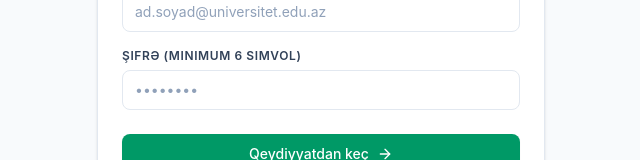
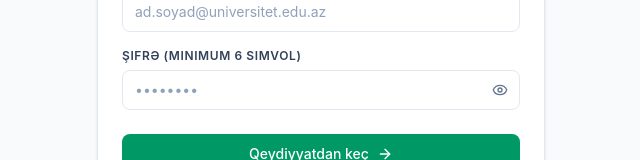
Before and after one commit to etikhacker/intern.az, a Next.js app: page /register in a window 1280 px wide. Shown: the part 471-631 px from the top of the page, without its empty margins (319-959 px from the left). Built offline with nearby package versions, Linux system fonts and the light colour scheme; no server answers.

Commit message:
feat: add password visibility toggles

```diff
--- a/app/(auth)/login/page.tsx
+++ b/app/(auth)/login/page.tsx
@@ -10,7 +10,7 @@ import { Input } from '@/components/ui/input';
 import { Label } from '@/components/ui/label';
 import { Card, CardHeader, CardTitle, CardDescription, CardContent, CardFooter } from '@/components/ui/card';
 import { Alert, AlertDescription } from '@/components/ui/alert';
-import { GraduationCap, ArrowRight, Loader2 } from 'lucide-react';
+import { GraduationCap, ArrowRight, Loader2, Eye, EyeOff } from 'lucide-react';
 
 function LoginForm() {
   const router = useRouter();
@@ -26,6 +26,7 @@ function LoginForm() {
   const [errors, setErrors] = useState<Record<string, string>>({});
   const [serverError, setServerError] = useState<string | null>(null);
   const [isSubmitting, setIsSubmitting] = useState(false);
+  const [showPassword, setShowPassword] = useState(false);
 
   const handleChange = (e: React.ChangeEvent<HTMLInputElement>) => {
     const { name, value } = e.target;
@@ -124,16 +125,27 @@ function LoginForm() {
                 Şifrə
               </Label>
             </div>
+            <div className="relative">
               <Input
                 id="password"
                 name="password"
-              type="password"
+                type={showPassword ? 'text' : 'password'}
                 placeholder="••••••••"
                 value={formData.password}
                 onChange={handleChange}
                 disabled={isSubmitting}
+                className="pr-10"
                 required
               />
+              <button
+                type="button"
+                onClick={() => setShowPassword((visible) => !visible)}
+                className="absolute inset-y-0 right-0 flex w-10 items-center justify-center text-slate-500 hover:text-slate-700"
+                aria-label={showPassword ? 'Şifrəni gizlət' : 'Şifrəni göstər'}
+              >
+                {showPassword ? <EyeOff className="h-4 w-4" /> : <Eye className="h-4 w-4" />}
+              </button>
+            </div>
             {errors.password && (
               <p className="text-xs text-red-600 mt-1">{errors.password}</p>
             )}
--- a/app/(auth)/register/page.tsx
+++ b/app/(auth)/register/page.tsx
@@ -10,7 +10,7 @@ import { Input } from '@/components/ui/input';
 import { Label } from '@/components/ui/label';
 import { Card, CardHeader, CardTitle, CardDescription, CardContent, CardFooter } from '@/components/ui/card';
 import { Alert, AlertDescription } from '@/components/ui/alert';
-import { GraduationCap, ArrowRight, Loader2 } from 'lucide-react';
+import { GraduationCap, ArrowRight, Loader2, Eye, EyeOff } from 'lucide-react';
 
 export default function RegisterPage() {
   const router = useRouter();
@@ -27,6 +27,7 @@ export default function RegisterPage() {
   const [serverError, setServerError] = useState<string | null>(null);
   const [isSubmitting, setIsSubmitting] = useState(false);
   const [success, setSuccess] = useState(false);
+  const [showPassword, setShowPassword] = useState(false);
 
   const handleChange = (e: React.ChangeEvent<HTMLInputElement>) => {
     const { name, value } = e.target;
@@ -192,17 +193,27 @@ export default function RegisterPage() {
                 <Label htmlFor="password" className="text-xs font-semibold text-slate-700">
                   Şifrə (minimum 6 simvol)
                 </Label>
+                <div className="relative mt-1">
                   <Input
                     id="password"
                     name="password"
-                  type="password"
+                    type={showPassword ? 'text' : 'password'}
                     placeholder="••••••••"
                     value={formData.password}
                     onChange={handleChange}
                     disabled={isSubmitting || success}
-                  className="mt-1"
+                    className="pr-10"
                     required
                   />
+                  <button
+                    type="button"
+                    onClick={() => setShowPassword((visible) => !visible)}
+                    className="absolute inset-y-0 right-0 flex w-10 items-center justify-center text-slate-500 hover:text-slate-700"
+                    aria-label={showPassword ? 'Şifrəni gizlət' : 'Şifrəni göstər'}
+                  >
+                    {showPassword ? <EyeOff className="h-4 w-4" /> : <Eye className="h-4 w-4" />}
+                  </button>
+                </div>
                 {errors.password && (
                   <p className="text-xs text-red-600 mt-1">{errors.password}</p>
                 )}
--- a/app/admin/login/page.tsx
+++ b/app/admin/login/page.tsx
@@ -10,7 +10,7 @@ import { Input } from '@/components/ui/input';
 import { Label } from '@/components/ui/label';
 import { Card, CardHeader, CardTitle, CardDescription, CardContent, CardFooter } from '@/components/ui/card';
 import { Alert, AlertDescription } from '@/components/ui/alert';
-import { ShieldAlert, ArrowRight, Loader2, KeyRound, ArrowLeft } from 'lucide-react';
+import { ShieldAlert, ArrowRight, Loader2, KeyRound, ArrowLeft, Eye, EyeOff } from 'lucide-react';
 import { SOLE_ADMIN_EMAIL } from '@/lib/auth/admin';
 
 export default function AdminLoginPage() {
@@ -25,6 +25,7 @@ export default function AdminLoginPage() {
   const [errors, setErrors] = useState<Record<string, string>>({});
   const [serverError, setServerError] = useState<string | null>(null);
   const [isSubmitting, setIsSubmitting] = useState(false);
+  const [showPassword, setShowPassword] = useState(false);
 
   const handleChange = (e: React.ChangeEvent<HTMLInputElement>) => {
     const { name, value } = e.target;
@@ -148,17 +149,27 @@ export default function AdminLoginPage() {
 
               <div>
                 <Label htmlFor="password" className="text-slate-300">Admin Password</Label>
+                <div className="relative">
                   <Input
                     id="password"
                     name="password"
-                  type="password"
+                    type={showPassword ? 'text' : 'password'}
                     placeholder="••••••••"
                     value={formData.password}
                     onChange={handleChange}
                     disabled={isSubmitting}
-                  className="bg-slate-900 border-slate-700 text-white placeholder:text-slate-500 focus:ring-amber-500"
+                    className="pr-10 bg-slate-900 border-slate-700 text-white placeholder:text-slate-500 focus:ring-amber-500"
                     required
                   />
+                  <button
+                    type="button"
+                    onClick={() => setShowPassword((visible) => !visible)}
+                    className="absolute inset-y-0 right-0 flex w-10 items-center justify-center text-slate-400 hover:text-slate-200"
+                    aria-label={showPassword ? 'Şifrəni gizlət' : 'Şifrəni göstər'}
+                  >
+                    {showPassword ? <EyeOff className="h-4 w-4" /> : <Eye className="h-4 w-4" />}
+                  </button>
+                </div>
                 {errors.password && (
                   <p className="text-xs text-red-400 mt-1">{errors.password}</p>
                 )}
```
Lines whose indentation alone changed are shown as unchanged.
